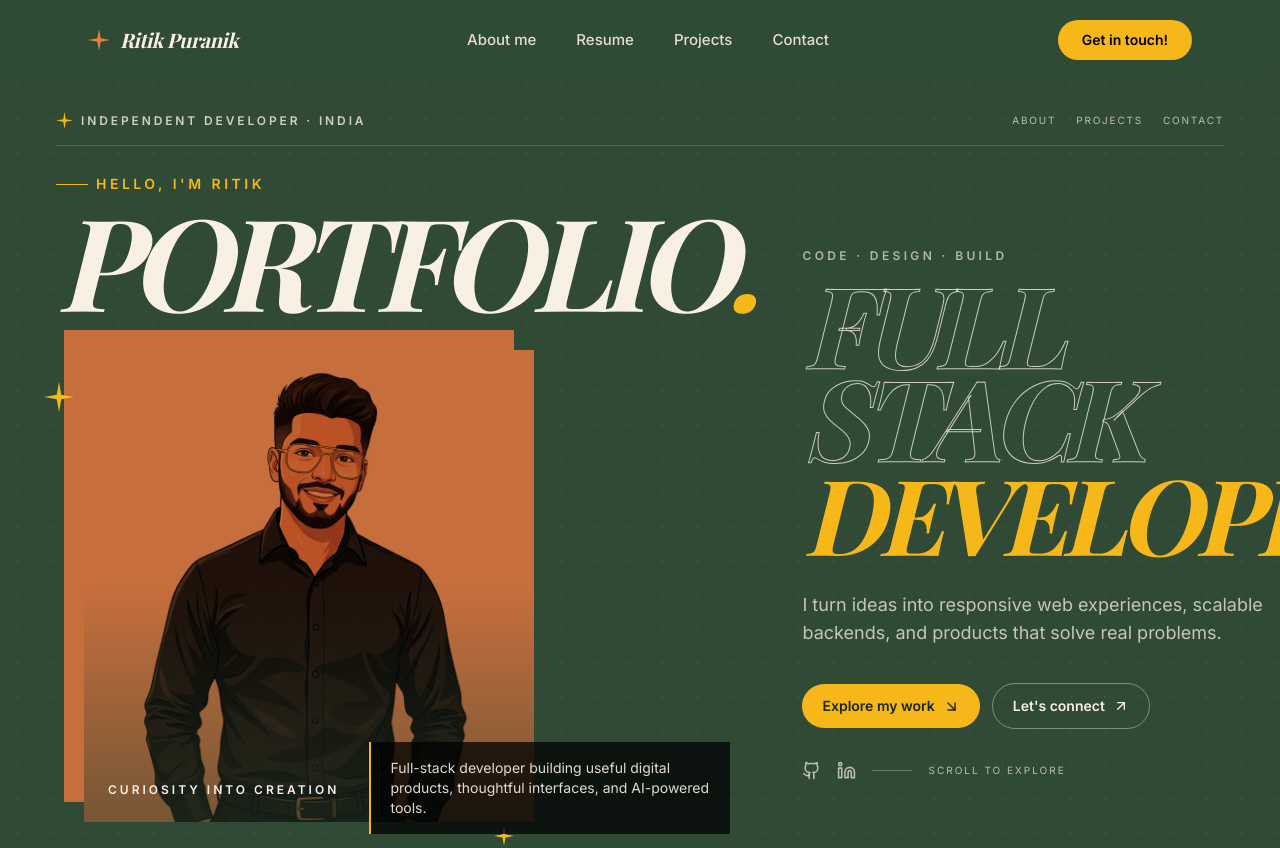
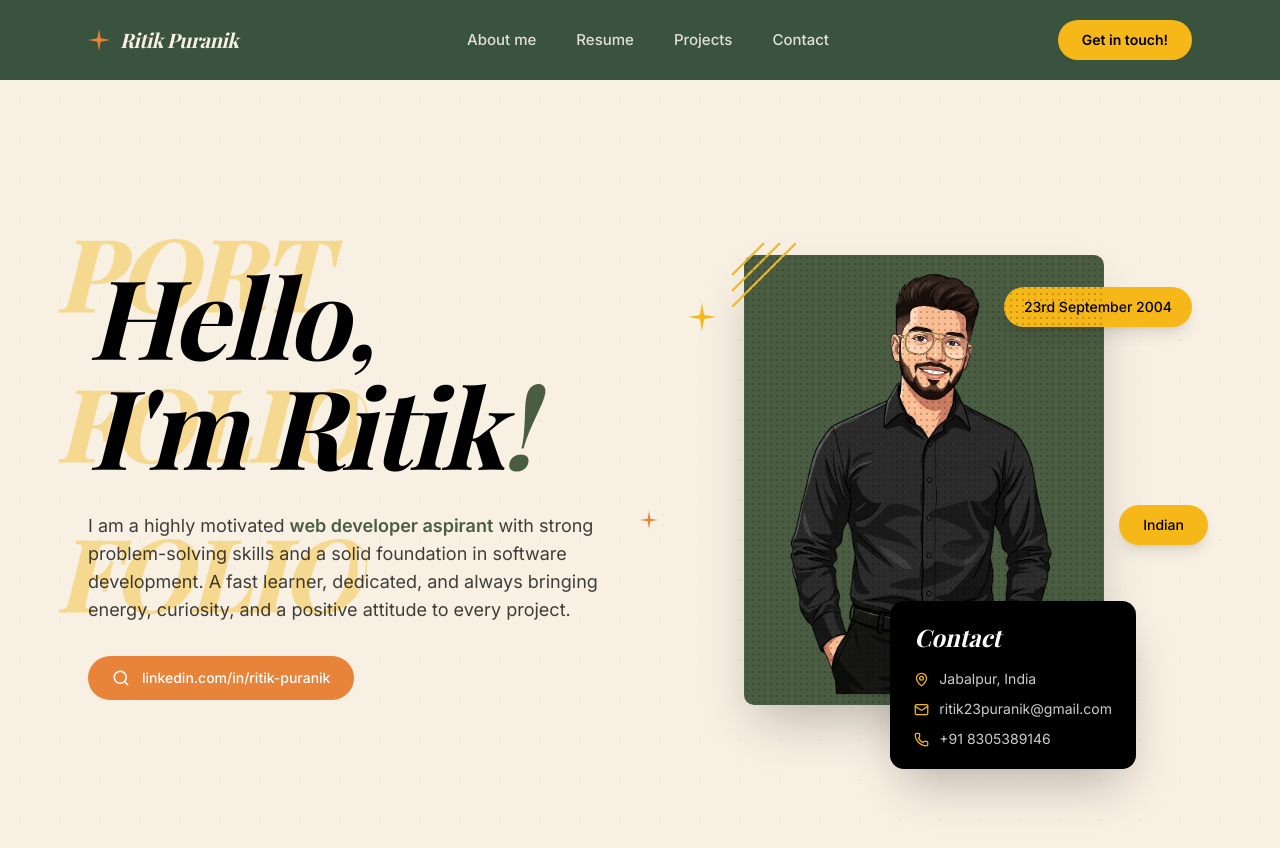
Before and after one commit to RitikPuranik/Portfolio, a React (Vite) app: page / in a window 1280 px wide. Shown: the top 848 px of the page. Built offline with nearby package versions, Linux system fonts and the light colour scheme; a web font is replaced by a local one.

Commit message:
Restore original portfolio hero section

```diff
--- a/src/sections/HeroSection.tsx
+++ b/src/sections/HeroSection.tsx
@@ -1,93 +1,176 @@
-import { useEffect, useRef } from 'react';
+import { useRef, useEffect } from 'react';
 import gsap from 'gsap';
-import { ArrowDownRight, ArrowUpRight, Github, Linkedin } from 'lucide-react';
+import { Search, MapPin, Mail, Phone } from 'lucide-react';
 import SparkleIcon from '@/components/SparkleIcon';
+import OutlinedTextFill from '@/components/OutlinedTextFill';
 
 export default function HeroSection() {
-  const heroRef = useRef<HTMLElement>(null);
+  const heroRef = useRef<HTMLDivElement>(null);
+  const imageRef = useRef<HTMLDivElement>(null);
+  const textRef = useRef<HTMLDivElement>(null);
 
   useEffect(() => {
-    const root = heroRef.current;
-    if (!root || window.matchMedia('(prefers-reduced-motion: reduce)').matches) return;
+    const reducedMotion = window.matchMedia('(prefers-reduced-motion: reduce)').matches;
+    if (reducedMotion) return;
 
     const ctx = gsap.context(() => {
-      gsap.fromTo('.poster-kicker', { opacity: 0, y: 18 }, { opacity: 1, y: 0, duration: 0.7, stagger: 0.12, ease: 'power3.out', delay: 0.15 });
-      gsap.fromTo('.poster-title', { opacity: 0, y: 38 }, { opacity: 1, y: 0, duration: 1, stagger: 0.12, ease: 'power4.out', delay: 0.25 });
-      gsap.fromTo('.poster-photo', { opacity: 0, scale: 0.96 }, { opacity: 1, scale: 1, duration: 1, ease: 'power3.out', delay: 0.35 });
-      gsap.fromTo('.poster-detail', { opacity: 0, y: 16 }, { opacity: 1, y: 0, duration: 0.7, stagger: 0.1, ease: 'power3.out', delay: 0.6 });
-    }, root);
+      // Animate hero elements on load
+      gsap.fromTo(
+        '.hero-greeting',
+        { opacity: 0, y: 60 },
+        { opacity: 1, y: 0, duration: 1, ease: 'power3.out', delay: 0.3 }
+      );
+      gsap.fromTo(
+        '.hero-bio',
+        { opacity: 0, y: 40 },
+        { opacity: 1, y: 0, duration: 0.8, ease: 'power3.out', delay: 0.6 }
+      );
+      gsap.fromTo(
+        '.hero-link-pill',
+        { opacity: 0, y: 30 },
+        { opacity: 1, y: 0, duration: 0.7, ease: 'power3.out', delay: 0.8 }
+      );
+      gsap.fromTo(
+        '.hero-pill-tag',
+        { opacity: 0, scale: 0.8 },
+        { opacity: 1, scale: 1, duration: 0.6, ease: 'back.out(1.7)', stagger: 0.15, delay: 0.5 }
+      );
+      gsap.fromTo(
+        '.hero-contact-card',
+        { opacity: 0, y: 40 },
+        { opacity: 1, y: 0, duration: 0.8, ease: 'power3.out', delay: 0.9 }
+      );
+    }, heroRef);
 
     return () => ctx.revert();
   }, []);
 
   return (
-    <section ref={heroRef} className="relative isolate min-h-[calc(100svh-5rem)] overflow-hidden bg-[#304A36] pb-10 pt-24 text-cream lg:min-h-screen lg:pt-28">
-      <div aria-hidden="true" className="pointer-events-none absolute inset-0 opacity-[0.08]" style={{ backgroundImage: 'radial-gradient(circle, #F5B818 1px, transparent 1px)', backgroundSize: '34px 34px' }} />
-      <div className="relative mx-auto max-w-[1400px] px-5 sm:px-8 lg:px-14">
-        <div className="mb-7 flex items-center justify-between gap-4 border-b border-cream/20 pb-4">
-          <div className="poster-kicker flex items-center gap-2 font-body text-[10px] font-bold uppercase tracking-[0.24em] text-cream/80 sm:text-xs">
-            <SparkleIcon size={17} fill="#F5B818" /> <span>Independent developer · India</span>
-          </div>
-          <div className="poster-kicker hidden items-center gap-5 font-body text-[10px] uppercase tracking-[0.18em] text-cream/70 sm:flex">
-            <a className="transition-colors hover:text-[#F5B818]" href="#about">About</a>
-            <a className="transition-colors hover:text-[#F5B818]" href="#projects">Projects</a>
-            <a className="transition-colors hover:text-[#F5B818]" href="#contact">Contact</a>
-          </div>
-        </div>
+    <section ref={heroRef} className="relative min-h-svh overflow-hidden bg-cream pt-20 lg:min-h-screen">
+      {/* Background decorative dots */}
+      <div className="absolute inset-0 opacity-[0.06] pointer-events-none"
+        style={{
+          backgroundImage: 'radial-gradient(circle, #4A5D43 1px, transparent 1px)',
+          backgroundSize: '40px 40px',
+        }}
+      />
 
-        <div className="relative grid grid-cols-1 items-center gap-9 lg:min-h-[68vh] lg:grid-cols-[0.92fr_1.08fr] lg:gap-8">
-          <div className="relative order-2 pb-2 lg:order-1 lg:pb-8">
-            <div className="poster-kicker mb-4 flex items-center gap-2 font-body text-xs font-semibold uppercase tracking-[0.25em] text-[#F5B818] sm:text-sm">
-              <span className="h-px w-8 bg-[#F5B818]" /> Hello, I'm Ritik
+      <div className="mx-auto max-w-[1200px] px-4 py-12 sm:px-6 lg:px-12 lg:py-20">
+        <div className="grid min-h-[calc(100svh-160px)] grid-cols-1 items-center gap-12 lg:min-h-[calc(100vh-160px)] lg:grid-cols-2 lg:gap-8">
+          {/* Left Column - Text */}
+          <div ref={textRef} className="relative z-10 order-2 lg:order-1">
+            {/* Decorative outlined text - hidden on small screens */}
+            <div className="hidden lg:block absolute -top-16 -left-8 opacity-40 pointer-events-none">
+              <OutlinedTextFill
+                lines={['PORT', 'FOLIO', 'FOLIO']}
+                lineClassName="font-display text-[80px] xl:text-[100px] font-bold italic"
+                triggerOnScroll={false}
+                delay={0.2}
+              />
             </div>
-            <h1 className="poster-title relative z-10 font-display text-[clamp(3.2rem,10vw,8.8rem)] font-bold italic leading-[0.78] tracking-[-0.075em] text-[#F8F0E3]">
-              PORTFOLIO<span className="text-[#F5B818]">.</span>
+
+            {/* Greeting */}
+            <h1 className="hero-greeting font-display text-6xl sm:text-7xl lg:text-8xl xl:text-[110px] font-bold italic leading-[0.92] text-black tracking-tight">
+              Hello,<br />
+              I'm Ritik<span className="text-forest">!</span>
             </h1>
 
-            <div className="poster-photo relative ml-2 mt-8 w-[82%] max-w-[450px] sm:ml-7 sm:mt-10">
-              <div className="absolute -left-3 -top-3 h-full w-full bg-[#C66F3D] sm:-left-5 sm:-top-5" />
-              <div className="relative aspect-[4/4.2] overflow-hidden bg-[#C66F3D]">
-                <img src="/ritik.png" alt="Portrait of Ritik Puranik" className="h-full w-full object-cover object-top mix-blend-multiply" style={{ filter: 'contrast(1.08) saturate(0.82)' }} />
-                <div className="pointer-events-none absolute inset-0 bg-gradient-to-t from-[#263D2D]/50 via-transparent to-transparent" />
-                <span className="absolute bottom-4 left-4 font-body text-[10px] font-bold uppercase tracking-[0.25em] text-[#F8F0E3] sm:bottom-6 sm:left-6 sm:text-xs">Curiosity into creation</span>
-              </div>
-              <SparkleIcon size={30} fill="#F5B818" className="absolute -left-8 top-5 text-[#F5B818] sm:-left-10 sm:top-8" />
-              <SparkleIcon size={20} fill="#F5B818" className="absolute -bottom-6 right-5 text-[#F5B818]" />
-            </div>
-            <div className="poster-detail relative z-10 mt-7 max-w-[450px] border-l-2 border-[#F5B818] bg-black/75 px-4 py-3 font-body text-xs leading-relaxed text-cream/90 sm:absolute sm:bottom-0 sm:left-[48%] sm:mt-0 sm:w-[52%] sm:px-5 sm:py-4 sm:text-sm lg:bottom-5 lg:left-[45%]">
-              Full-stack developer building useful digital products, thoughtful interfaces, and AI-powered tools.
+            {/* Bio */}
+            <p className="hero-bio mt-8 font-body text-base lg:text-lg text-black/75 leading-relaxed max-w-lg">
+              I am a highly motivated <span className="font-semibold text-forest">web developer aspirant</span> with strong problem-solving skills and a solid foundation in software development. A fast learner, dedicated, and always bringing energy, curiosity, and a positive attitude to every project.
+            </p>
+
+            {/* LinkedIn Pill */}
+            <div className="hero-link-pill mt-8">
+              <a
+                href="https://www.linkedin.com/in/ritik-puranik-baaba42b7/"
+                target="_blank"
+                rel="noopener noreferrer"
+                className="inline-flex w-full max-w-full items-center justify-center gap-3 rounded-full bg-orange px-5 py-3 text-center font-body text-[13px] font-medium text-white transition-all duration-300 hover:-translate-y-0.5 hover:opacity-90 hover:shadow-lg sm:w-auto sm:justify-start sm:px-6 sm:text-sm"
+              >
+                <Search size={18} className="shrink-0" />
+                <span className="break-all sm:break-normal">linkedin.com/in/ritik-puranik</span>
+              </a>
             </div>
           </div>
 
-          <div className="order-1 flex flex-col justify-center lg:order-2 lg:pl-5">
-            <div className="poster-kicker mb-3 font-body text-[10px] font-semibold uppercase tracking-[0.28em] text-cream/65 sm:text-xs">Code · Design · Build</div>
-            <div className="poster-title font-display text-[clamp(3.3rem,8.8vw,7.8rem)] font-bold italic leading-[0.82] tracking-[-0.06em] text-transparent" style={{ WebkitTextStroke: '1px rgba(248,240,227,0.78)' }}>
-              FULL STACK
+          {/* Right Column - Portrait + Elements */}
+          <div ref={imageRef} className="relative order-1 flex flex-col items-center pb-4 sm:pb-20 lg:order-2 lg:pb-0">
+            {/* Floating Pill Tags */}
+            <div className="hero-pill-tag absolute right-2 top-4 z-20 sm:right-4 lg:right-0 lg:top-8">
+              <span className="inline-flex items-center rounded-full bg-yellow px-4 py-2 text-xs font-medium text-black shadow-lg sm:px-5 sm:py-2.5 sm:text-sm">
+                23rd September 2004
+              </span>
             </div>
-            <div className="poster-title mt-2 font-display text-[clamp(3.1rem,8.2vw,7.2rem)] font-bold italic leading-[0.82] tracking-[-0.06em] text-[#F5B818]">
-              DEVELOPER
+            <div className="hero-pill-tag absolute bottom-28 right-2 z-20 sm:right-0 lg:-right-4 lg:bottom-40">
+              <span className="inline-flex items-center rounded-full bg-yellow px-5 py-2 text-xs font-medium text-black shadow-lg sm:px-6 sm:py-2.5 sm:text-sm">
+                Indian
+              </span>
             </div>
-            <p className="poster-detail mt-7 max-w-lg font-body text-sm leading-relaxed text-cream/75 sm:mt-9 sm:text-base lg:text-lg">
-              I turn ideas into responsive web experiences, scalable backends, and products that solve real problems.
-            </p>
-            <div className="poster-detail mt-7 flex flex-wrap items-center gap-3 sm:mt-9">
-              <a href="#projects" className="inline-flex items-center gap-2 rounded-full bg-[#F5B818] px-5 py-3 font-body text-sm font-bold text-[#18261C] transition-transform hover:-translate-y-1">
-                Explore my work <ArrowDownRight size={17} />
-              </a>
-              <a href="#contact" className="inline-flex items-center gap-2 rounded-full border border-cream/40 px-5 py-3 font-body text-sm font-semibold text-cream transition-colors hover:border-[#F5B818] hover:text-[#F5B818]">
-                Let's connect <ArrowUpRight size={16} />
-              </a>
-            </div>
-            <div className="poster-detail mt-8 flex items-center gap-4 text-cream/70">
-              <a href="https://github.com/RitikPuranik" target="_blank" rel="noopener noreferrer" aria-label="GitHub profile" className="transition-colors hover:text-[#F5B818]"><Github size={19} /></a>
-              <a href="https://www.linkedin.com/in/ritik-puranik-baaba42b7/" target="_blank" rel="noopener noreferrer" aria-label="LinkedIn profile" className="transition-colors hover:text-[#F5B818]"><Linkedin size={19} /></a>
-              <span className="h-px w-10 bg-cream/30" />
-              <span className="font-body text-[10px] uppercase tracking-[0.2em]">Scroll to explore</span>
+
+            {/* Sparkle decorations */}
+            <SparkleIcon size={28} className="absolute left-3 top-12 z-20 sm:left-4 lg:left-8" />
+            <SparkleIcon size={18} className="absolute bottom-44 left-1 z-20 sm:left-0 lg:-left-4" fill="#E8833A" />
+
+            {/* Portrait Frame */}
+            <div className="relative w-full max-w-[280px] sm:max-w-[320px] lg:max-w-[360px]">
+              {/* Cross-hatch corner decoration */}
+              <svg className="absolute -top-3 -left-3 w-16 h-16 z-10" viewBox="0 0 60 60" aria-hidden="true">
+                <line x1="0" y1="30" x2="30" y2="0" stroke="#F5B818" strokeWidth="2" />
+                <line x1="0" y1="45" x2="45" y2="0" stroke="#F5B818" strokeWidth="2" />
+                <line x1="0" y1="60" x2="60" y2="0" stroke="#F5B818" strokeWidth="2" />
+              </svg>
+
+              {/* Image Container */}
+              <div className="relative aspect-[4/5] w-full overflow-hidden rounded-lg shadow-2xl sm:h-[400px] sm:w-[320px] sm:aspect-auto lg:h-[450px] lg:w-[360px]">
+                {/* Forest green background block */}
+                <div className="absolute inset-0 bg-forest" />
+
+                {/* Portrait Image */}
+                <img
+                  src="/ritik.png"
+                  alt="Ritik Puranik"
+                  className="relative w-full h-full object-cover object-top z-10"
+                  style={{
+                    filter: 'contrast(1.05) brightness(1.02)',
+                  }}
+                />
+
+                {/* Halftone overlay */}
+                <div
+                  className="absolute inset-0 z-20 pointer-events-none opacity-20 mix-blend-multiply"
+                  style={{
+                    backgroundImage: 'radial-gradient(circle, #000 1.5px, transparent 1.5px)',
+                    backgroundSize: '6px 6px',
+                  }}
+                />
+              </div>
+
+              {/* Contact Card */}
+              <div className="hero-contact-card relative z-30 mt-6 w-full rounded-xl bg-black px-5 py-5 text-white shadow-2xl sm:absolute sm:-bottom-16 sm:right-0 sm:mt-0 sm:w-auto sm:min-w-[220px] sm:px-6 lg:-right-8">
+                <h3 className="font-display text-2xl italic font-bold mb-4">Contact</h3>
+                <div className="space-y-2.5">
+                  <div className="flex items-center gap-2.5 text-white/80">
+                    <MapPin size={15} className="text-yellow flex-shrink-0" />
+                    <span className="font-body text-sm">Jabalpur, India</span>
+                  </div>
+                  <div className="flex items-center gap-2.5 text-white/80">
+                    <Mail size={15} className="text-yellow flex-shrink-0" />
+                    <span className="font-body text-sm break-all">ritik23puranik@gmail.com</span>
+                  </div>
+                  <div className="flex items-center gap-2.5 text-white/80">
+                    <Phone size={15} className="text-yellow flex-shrink-0" />
+                    <span className="font-body text-sm">+91 8305389146</span>
+                  </div>
+                </div>
+              </div>
             </div>
           </div>
         </div>
       </div>
-      <div className="absolute bottom-0 left-0 right-0 h-2 bg-[#F5B818]" />
+
+      {/* Decorative green bar */}
+      <div className="absolute bottom-0 left-0 right-0 h-2 bg-forest-dark" />
     </section>
   );
 }
```
